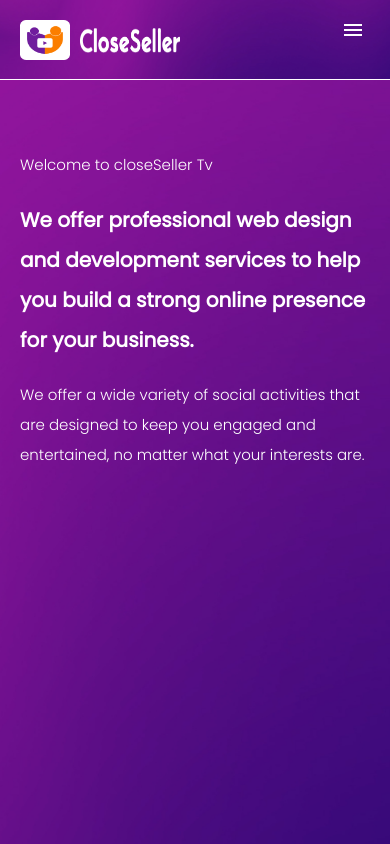
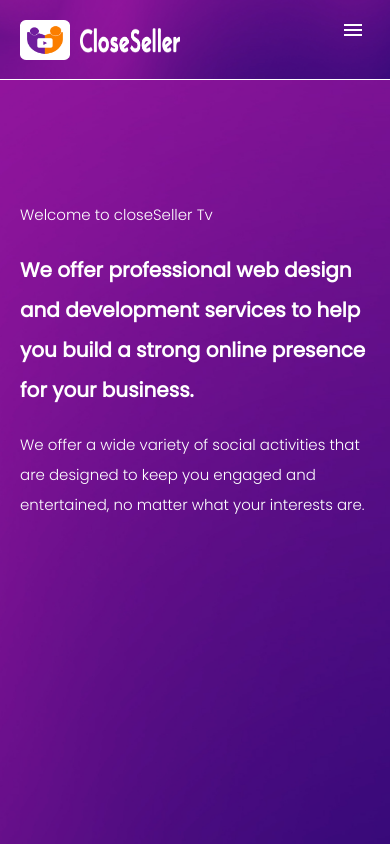
Before and after one commit to Star-ddog/closesellers-project, a React (Create React App) app: page /webService in a window 390 px wide. Shown: the top 844 px of the page. Built offline with nearby package versions, Linux system fonts and the light colour scheme.

Commit message:
first commit

```diff
--- a/src/pages/upbar.css
+++ b/src/pages/upbar.css
@@ -1,8 +1,8 @@
 
-*{
+/* *{
     box-sizing: border-box;
     margin: 0;
-  }
+  } */
   .home-page{
     width: 100%;
     overflow-x: hidden;
--- a/src/pages/webservice.css
+++ b/src/pages/webservice.css
@@ -135,11 +135,13 @@ color: #FFFFFF;
        height: 100vh;
         background-position: center center;
         background-size: cover;
-        padding: 50px 20px;
+        padding: 100px 20px;
         display: flex;
         justify-content: left;
         flex-direction: column;
+
     }
+
     .after-nav-koks h2{
     font-weight: 700;
     font-size: 20px;
@@ -219,10 +221,10 @@ color: #FFFFFF;
     .mail a{
         background: #FB7E00;
         border-radius: 10px;
-        padding: 16px 20px;
+        padding: 15px 10px;
         text-decoration: none;
         color: #FFFFFF;
-        height: 72px;
+        height: 100%;
         display: flex;
         text-align: center;
         align-items: center;
```
